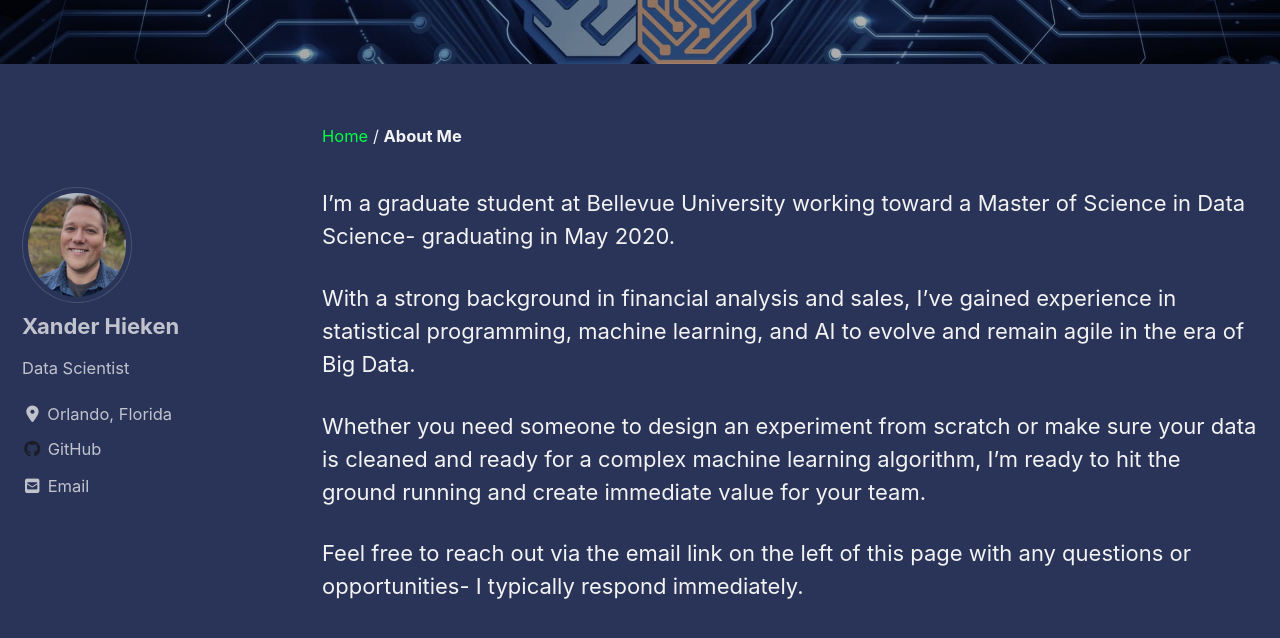
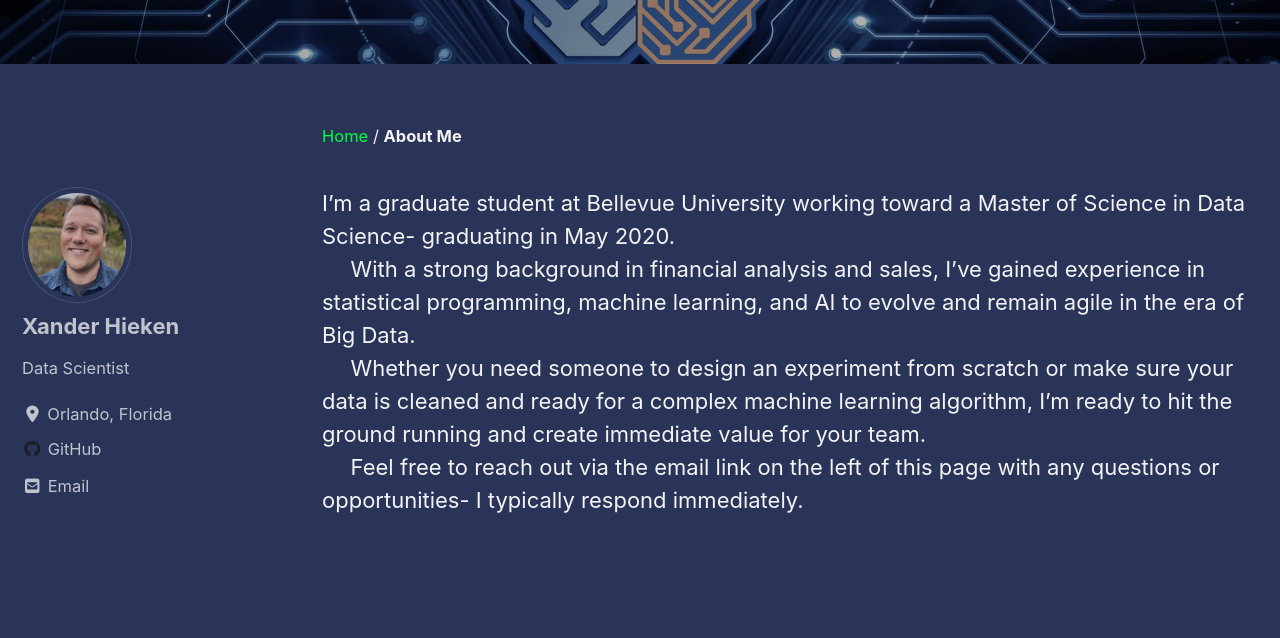
Before and after one commit to xanderhieken/xanderhieken.github.io, a Jekyll site: the page built from _pages/About.md, in a window 1280 px wide and 900 px high, scrolled down 329 px. Shown: the top 638 px of the window. Built offline with Jekyll 4.4.1, drawn with Linux system fonts in a browser that asks for light colours; cached includes are drawn as plain includes; nearby versions of some CDN libraries.

Commit message:
Update _variables.scss

```diff
--- a/_sass/minimal-mistakes/_variables.scss
+++ b/_sass/minimal-mistakes/_variables.scss
@@ -9,7 +9,7 @@
 $doc-font-size: 16 !default;
 
 /* paragraph indention */
-$paragraph-indent: false !default; // true, false (default)
+$paragraph-indent: true !default; // true, false (default)
 $indent-var: 1.3em !default;
 
 /* system typefaces */
```
